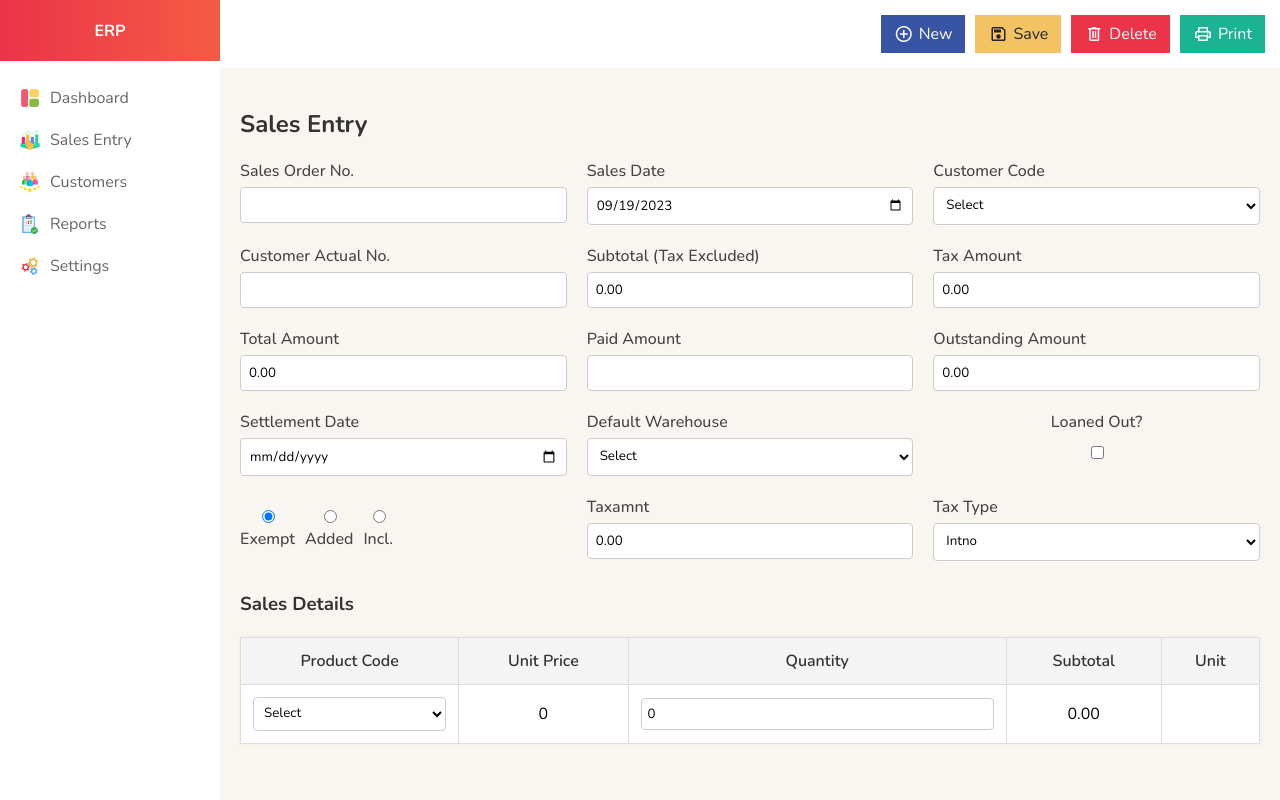
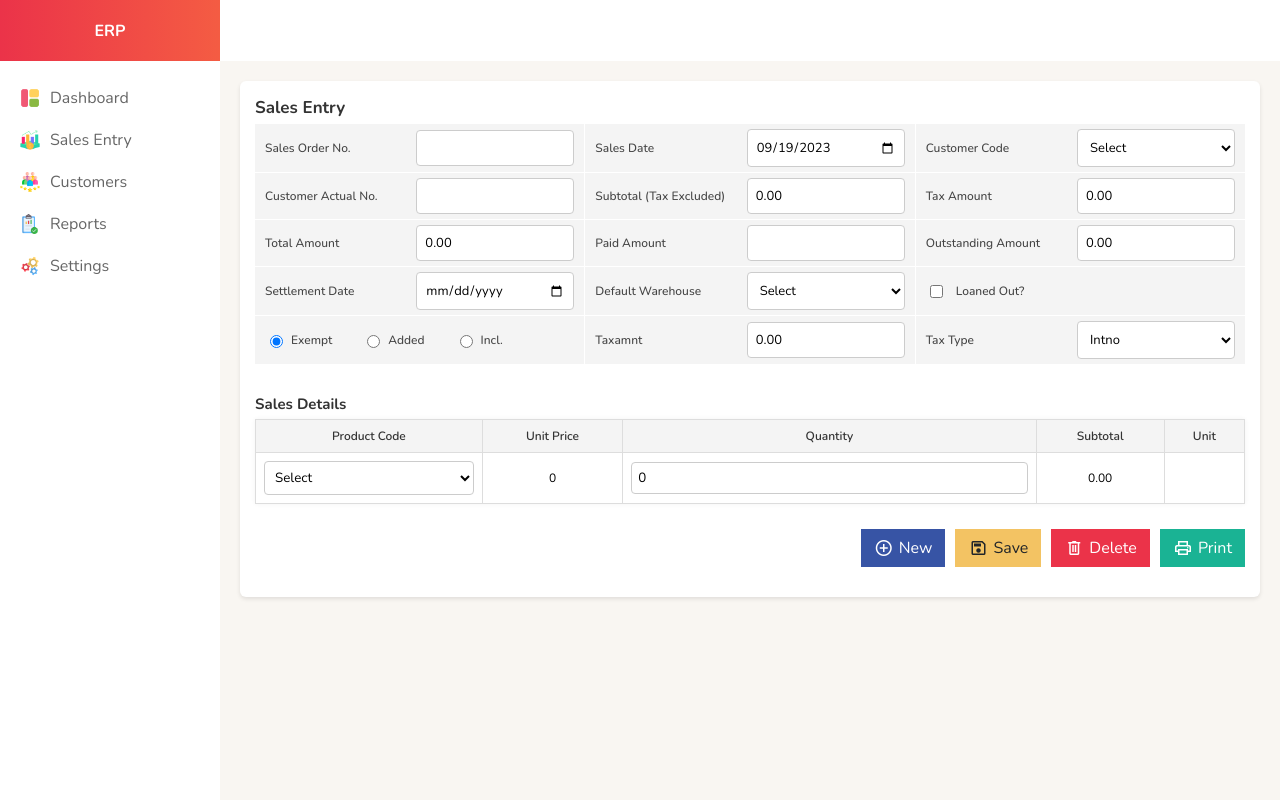
Before and after one commit to Hari2734/erp_sales_ui, a React (Create React App) app: page / in a window 1280 px wide. Built offline with nearby package versions, Linux system fonts and the light colour scheme.

Commit message:
UI Integration

```diff
--- a/src/components/SalesForm.jsx
+++ b/src/components/SalesForm.jsx
@@ -157,6 +157,24 @@ const SalesEntry = () => {
           </tr>
         </tbody>
       </table>
+      <div className="footer-button-group">
+        <button className="btn btn-primary">
+          <span className="material-symbols-outlined">add_circle</span>
+          New
+        </button>
+        <button className="btn btn-warning">
+          <span className="material-symbols-outlined">save</span>
+          Save
+        </button>
+        <button className="btn btn-danger">
+          <span className="material-symbols-outlined">delete</span>
+          Delete
+        </button>
+        <button className="btn btn-success">
+          <span className="material-symbols-outlined">print</span>
+          Print
+        </button>
+      </div>
     </div>
   );
 };
--- a/src/components/TopToolbar.jsx
+++ b/src/components/TopToolbar.jsx
@@ -4,25 +4,7 @@ import "../styles/TopToolbar.css";
 export default function TopToolbar() {
   return (
     <div className="top-toolbar">
-      <button className="btn btn-primary">
-        <span class="material-symbols-outlined">
-          add_circle
-        </span>New</button>
-      <button className="btn btn-warning">
-        <span class="material-symbols-outlined">
-          save
-        </span>
-        Save</button>
-      <button className="btn btn-danger">
-        <span class="material-symbols-outlined">
-          delete
-        </span>
-        Delete</button>
-      <button className="btn btn-success">
-        <span class="material-symbols-outlined">
-          print
-        </span>
-        Print</button>
+
     </div>
   );
 }
--- a/src/styles/ErpSales.css
+++ b/src/styles/ErpSales.css
@@ -1,47 +1,84 @@
-.erp-sales-container {
-    padding: 20px;
-    max-width: 1200px;
-    margin: 0 auto;
-    font-family: 'Segoe UI', Tahoma, Geneva, Verdana, sans-serif;
-    background-color: #fafafa;
+.sales-entry-container {
+  padding: 15px;
+  background-color: white;
+  border-radius: 6px;
+  box-shadow: 0 2px 4px rgba(0, 0, 0, 0.1);
 }
-
+.sales-entry-container h2
+{
+  font-size: 17px;
+}
+.sales-entry-container h3
+{
+  font-size: 15px;
+}
 .sales-entry-container h2,
 .sales-entry-container h3 {
   margin-bottom: 20px;
   color: #333;
+  margin-top: 0px;
+  margin-bottom: 5px;
 }
 
 /* Form layout */
 .form-grid {
   display: grid;
   grid-template-columns: repeat(auto-fit, minmax(250px, 1fr));
-    gap: 20px;
+  gap: 1px;
   margin-bottom: 30px;
 }
 
 .form-grid label {
-    display: flex;
-    flex-direction: column;
+  display: inline-flex;
+  flex-direction: row;
   font-weight: 500;
   color: #444;
+  font-size: 12px;
+  align-content: center;
+  align-items: center;
+  white-space:normal;
+  word-break: initial;
+  justify-content: space-between;
+  background-color: #f4f4f4;
+  padding-left: 10px;
+  padding-right: 10px;
+  padding-top: 5px;
+  padding-bottom: 5px;
 }
 
 .form-grid input[type="text"],
 .form-grid input[type="date"],
-  .form-grid input[type="number"],
-  .form-grid select {
-    margin-top: 5px;
+.form-grid input[type="number"] {
+  /* margin-top: 5px; */
   padding: 8px;
   border-radius: 4px;
   border: 1px solid #ccc;
   background-color: #fff;
+  max-width: 140px;
+  width: 100%;
+  margin-left: 10px;
+  min-width: 140px;
+  font-size: 13px;
+}
+.form-grid select {
+  /* margin-top: 5px; */
+  padding: 8px;
+  border-radius: 4px;
+  border: 1px solid #ccc;
+  background-color: #fff;
+  max-width: 158px;
+  width: 100%;
+  margin-left: 10px;
+  min-width: 158px;
+  font-size: 13px;
 }
 
 .checkbox-label {
   display: flex;
   align-items: center;
   gap: 10px;
+  flex-direction: row-reverse !important;
+  justify-content: start !important;
 }
 
 .radio-group {
@@ -49,8 +86,12 @@
   gap: 10px;
   align-items: center;
   flex-wrap: wrap;
+  background-color: #f4f4f4;
 }
-
+.radio-group > label
+{
+  flex-direction: row !important;
+}
 .radio-group label {
   display: flex;
   align-items: center;
@@ -61,16 +102,17 @@
 .sales-table {
   width: 100%;
   border-collapse: collapse;
-    margin-top: 15px;
+  margin-top: 5px;
   background-color: #fff;
   box-shadow: 0 0 5px rgba(0, 0, 0, 0.05);
 }
 
 .sales-table th,
 .sales-table td {
-    padding: 12px;
+  padding: 8px;
   border: 1px solid #ddd;
   text-align: center;
+  font-size: 12px;
 }
 
 .sales-table th {
@@ -88,3 +130,14 @@
   border: 1px solid #ccc;
   background-color: #fff;
 }
+.footer-button-group
+{
+  background-color: #fff;
+  display: flex;
+  padding: 15px 0px;
+  gap: 10px;
+  position: sticky;
+  bottom: 0px;
+  justify-content: right;
+  margin-top: 10px;
+}
--- a/src/styles/TopToolbar.css
+++ b/src/styles/TopToolbar.css
@@ -4,6 +4,7 @@
   display: flex;
   gap: 10px;
   position: sticky;
+  min-height: 31px;
   top: 0px;
   justify-content: right;
 }
```
Also changed, not shown: src/styles/SalesForm.css (line endings or trailing spaces). Lines whose indentation alone changed are shown as unchanged.
